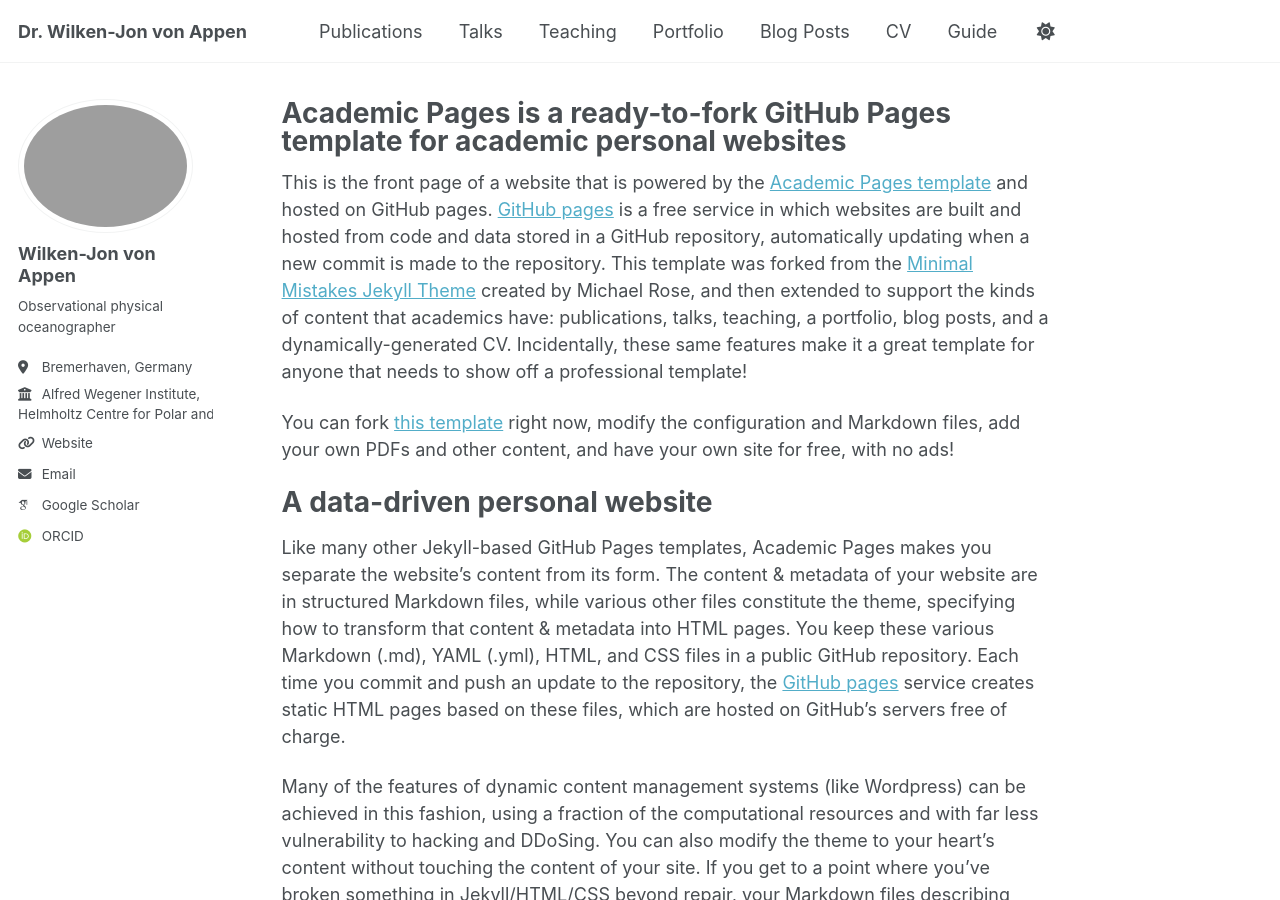
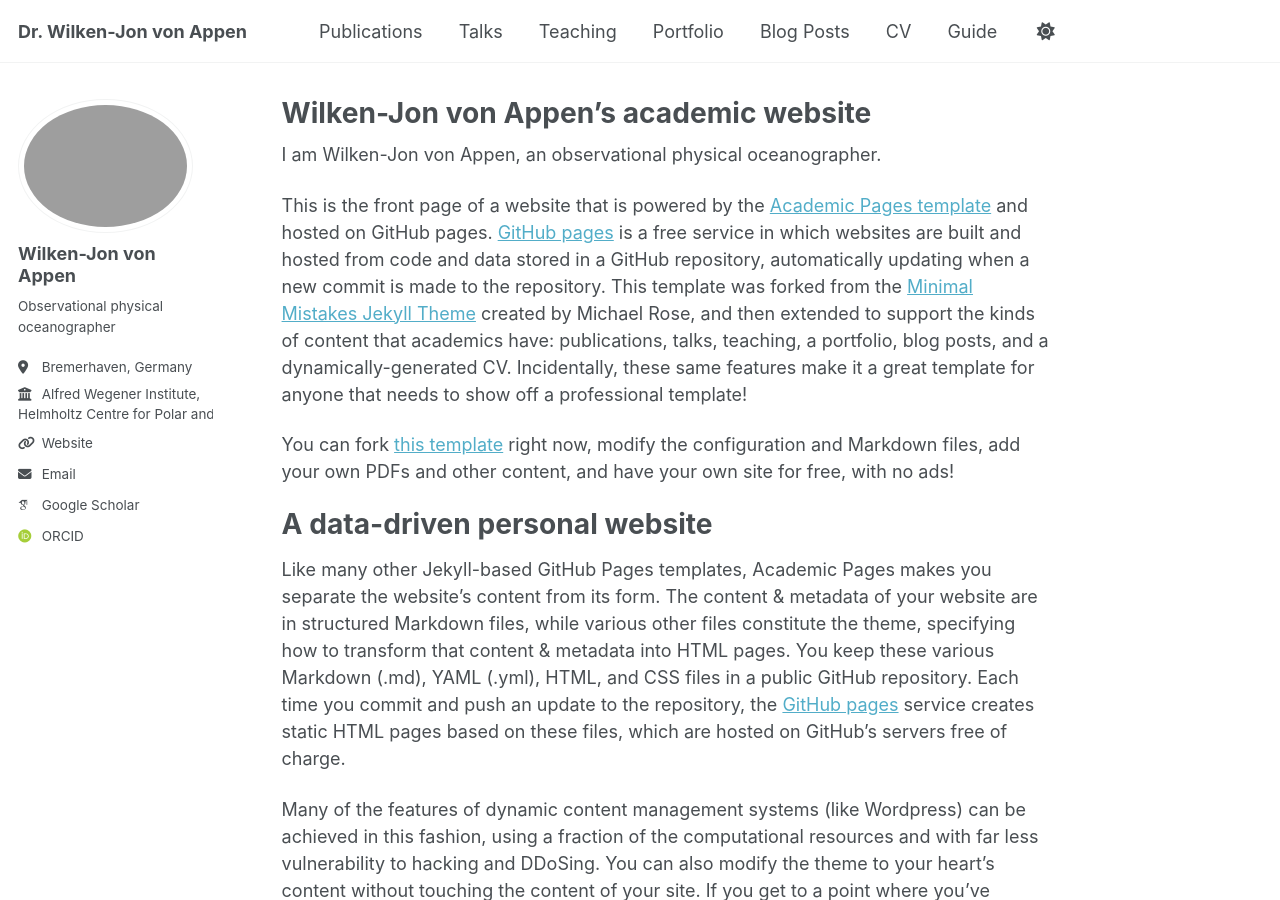
Before and after one commit to wjvappen/wjvappen, a Jekyll site: the page built from _pages/about.md, in a window 1280 px wide and 900 px high. Built offline with Jekyll 4.4.1, drawn with Linux system fonts in a browser that asks for light colours; some web fonts are replaced; a script bundle is joined from its source files by our own code; library files that are not in the unit come from our copies.

Commit message:
Update about.md
Changing the title.

```diff
--- a/_pages/about.md
+++ b/_pages/about.md
@@ -1,11 +1,13 @@
 ---
 permalink: /
-title: "Academic Pages is a ready-to-fork GitHub Pages template for academic personal websites"
+title: "Wilken-Jon von Appen's academic website"
 author_profile: true
 redirect_from:
   - /about/
   - /about.html
 ---
+
+I am Wilken-Jon von Appen, an observational physical oceanographer.
 
 This is the front page of a website that is powered by the [Academic Pages template](https://github.com/academicpages/academicpages.github.io) and hosted on GitHub pages. [GitHub pages](https://pages.github.com) is a free service in which websites are built and hosted from code and data stored in a GitHub repository, automatically updating when a new commit is made to the repository. This template was forked from the [Minimal Mistakes Jekyll Theme](https://mmistakes.github.io/minimal-mistakes/) created by Michael Rose, and then extended to support the kinds of content that academics have: publications, talks, teaching, a portfolio, blog posts, and a dynamically-generated CV. Incidentally, these same features make it a great template for anyone that needs to show off a professional template!
 
```
